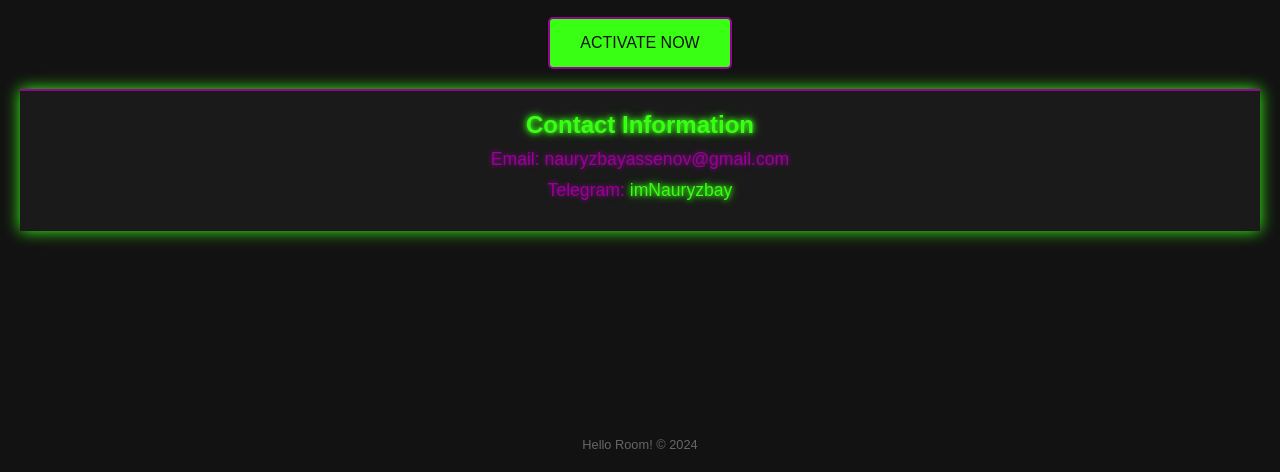
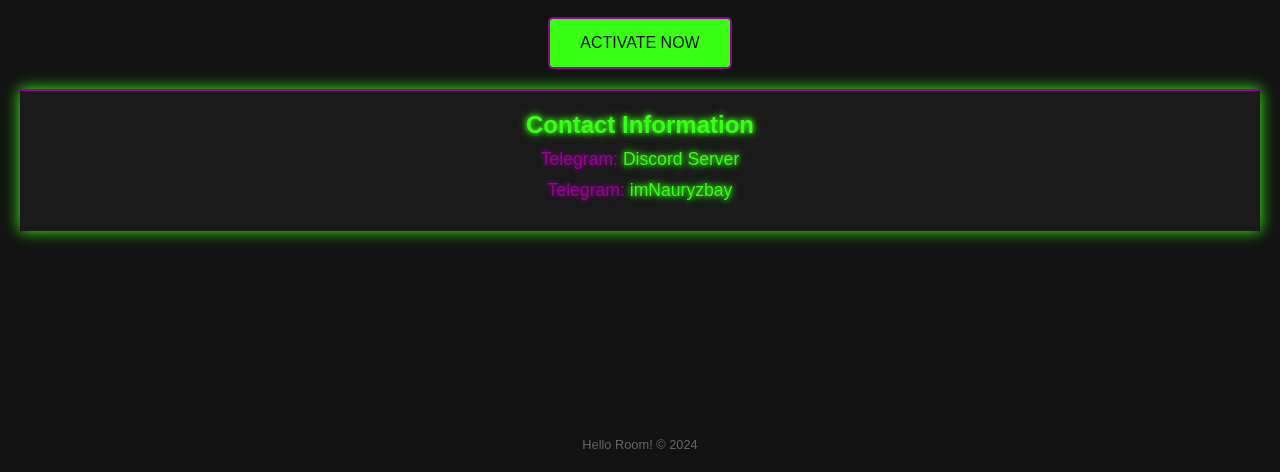
Before and after one commit to Hello-Room/Hello-Room.github.io, a plain HTML site: page index.html in a window 1280 px wide. Both pictures are taken after a click on the button "ACTIVATE NOW". Shown: the part 328-800 px from the top of the page. Drawn offline with Linux system fonts and the light colour scheme.

Commit message:
feat:added contact info

```diff
--- a/index.html
+++ b/index.html
@@ -148,7 +148,7 @@
         <!-- Hidden information section -->
         <div id="extra-info" class="extra-info">
             <h3>Contact Information</h3>
-            <p>Email: nauryzbayassenov@gmail.com</p>
+            <p>Telegram: <a href="https://discord.gg/2ySt8Vqg6x" target="_blank">Discord Server</a></p>
             <p>Telegram: <a href="https://t.me/imNauryzbay" target="_blank">imNauryzbay</a></p>
         </div>
     </div>
```
